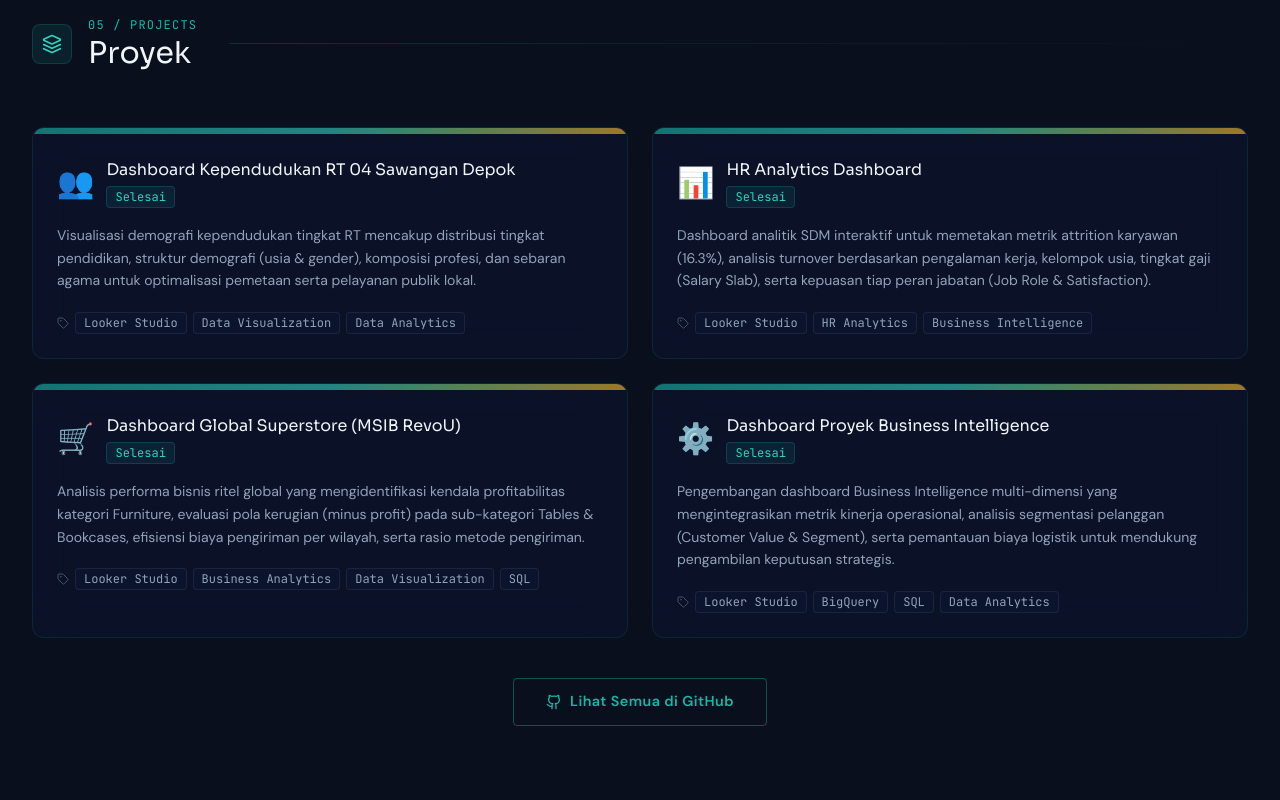
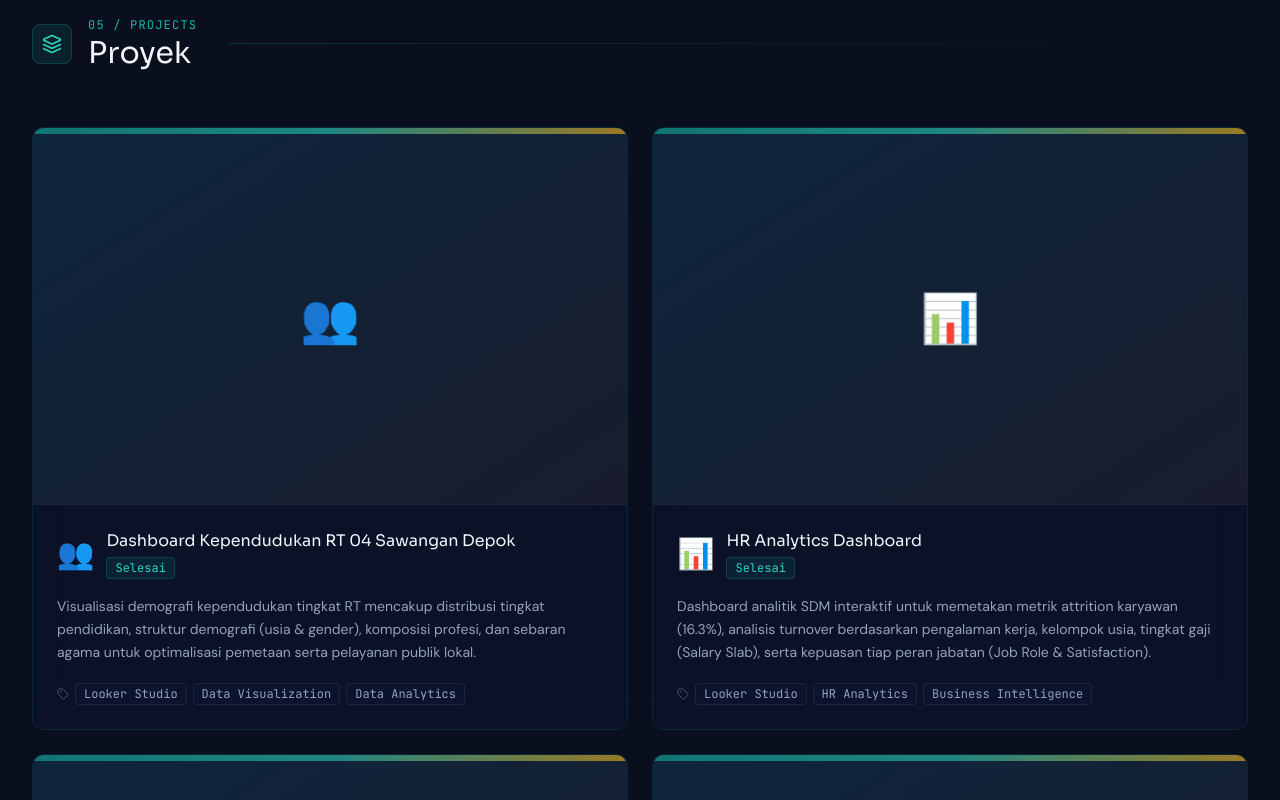
Before and after one commit to ashafamultazam/ashafa-portofolio, a React (Vite) app: page / in a window 1280 px wide. Shown: the part 3780-4580 px from the top of the page. Built offline with nearby package versions, Linux system fonts and the light colour scheme; no server answers; the database is empty.

Commit message:
update project

```diff
--- a/src/components/Navbar.jsx
+++ b/src/components/Navbar.jsx
@@ -9,7 +9,7 @@ const navItems = [
   { label: 'Pendidikan', href: '#education' },
   { label: 'Sertifikasi', href: '#certifications' },
   { label: 'Proyek', href: '#projects' },
-  { label: 'Pengalaman', href: '#Experience' },
+  { label: 'Pengalaman', href: '#experience' },
   { label: 'Kontak', href: '#contact' },
 ]
 
--- a/src/components/Projects.jsx
+++ b/src/components/Projects.jsx
@@ -1,6 +1,58 @@
+import { useState } from 'react'
 import { motion } from 'framer-motion'
-import { Layers, ExternalLink, Github, Tag } from 'lucide-react'
-import { PROJECTS } from '../data/portfolio'
+import { Layers, ExternalLink, Github, Tag, FileText } from 'lucide-react'
+import { PROJECTS, PERSONAL } from '../data/portfolio'
+
+const BASE = import.meta.env.BASE_URL
+
+// Pulls the file id out of a Google Drive link (…/d/FILE_ID/view or …?id=FILE_ID)
+const driveId = (url = '') =>
+  url.match(/\/d\/([\w-]+)/)?.[1] || url.match(/[?&]id=([\w-]+)/)?.[1] || null
+
+// 1) your own image in /public/previews (most reliable)
+// 2) otherwise Google's automatic thumbnail of the PDF's first page
+function previewSrc(project) {
+  if (project.preview) return `${BASE}previews/${project.preview}`
+  const id = driveId(project.link)
+  return id ? `https://drive.google.com/thumbnail?id=${id}&sz=w1000` : null
+}
+
+function Thumb({ project }) {
+  const [failed, setFailed] = useState(false)
+  const src = previewSrc(project)
+
+  return (
+    <div className="relative aspect-[16/10] overflow-hidden bg-navy-800 border-b border-slate-700/30">
+      {src && !failed ? (
+        <img
+          src={src}
+          alt={`Pratinjau PDF ${project.title}`}
+          loading="lazy"
+          onError={() => setFailed(true)}
+          className="w-full h-full object-cover object-top transition-transform duration-500 group-hover:scale-[1.03]"
+        />
+      ) : (
+        <div className="w-full h-full flex items-center justify-center text-5xl bg-gradient-to-br from-teal-500/10 to-amber-500/5">
+          {project.icon}
+        </div>
+      )}
+
+      {project.link && (
+        <>
+          <span className="absolute top-3 left-3 px-2 py-0.5 rounded glass font-mono text-[10px] text-teal-400">
+            PDF
+          </span>
+          <div className="absolute inset-0 flex items-end justify-end p-3 bg-gradient-to-t from-navy-900/70 via-transparent to-transparent opacity-0 group-hover:opacity-100 transition-opacity">
+            <span className="inline-flex items-center gap-1.5 px-3 py-1.5 rounded-md glass text-xs font-medium text-teal-300">
+              <FileText className="w-3.5 h-3.5" />
+              Buka PDF
+            </span>
+          </div>
+        </>
+      )}
+    </div>
+  )
+}
 
 export default function Projects() {
   return (
@@ -21,20 +73,33 @@ export default function Projects() {
         </div>
 
         <div className="grid sm:grid-cols-2 gap-6">
-          {PROJECTS.map((project, i) => (
-            <motion.div
+          {PROJECTS.map((project, i) => {
+            const Card = project.link ? motion.a : motion.div
+            const linkProps = project.link
+              ? {
+                  href: project.link,
+                  target: '_blank',
+                  rel: 'noreferrer',
+                  'aria-label': `Buka PDF ${project.title}`,
+                }
+              : {}
+
+            return (
+              <Card
                 key={project.title}
+                {...linkProps}
                 initial={{ opacity: 0, y: 30 }}
                 whileInView={{ opacity: 1, y: 0 }}
                 viewport={{ once: true }}
                 transition={{ delay: i * 0.1 }}
-              className="glass glass-hover card-lift rounded-xl border border-slate-700/30 overflow-hidden group"
+                className="block glass glass-hover card-lift rounded-xl border border-slate-700/30 overflow-hidden group focus-visible:outline focus-visible:outline-2 focus-visible:outline-teal-400"
               >
-              {/* Top visual bar */}
                 <div className="h-1.5 bg-gradient-to-r from-teal-500 via-teal-400 to-amber-400 opacity-60" />
 
+                <Thumb project={project} />
+
                 <div className="p-6">
-                <div className="flex items-start justify-between mb-4">
+                  <div className="flex items-start justify-between gap-3 mb-4">
                     <div className="flex items-center gap-3">
                       <span className="text-3xl">{project.icon}</span>
                       <div>
@@ -44,14 +109,9 @@ export default function Projects() {
                         </span>
                       </div>
                     </div>
-                  <div className="flex gap-2 opacity-0 group-hover:opacity-100 transition-opacity">
-                    <button className="w-8 h-8 glass rounded border border-slate-700/40 flex items-center justify-center text-slate-400 hover:text-teal-400 transition-colors">
-                      <Github className="w-3.5 h-3.5" />
-                    </button>
-                    <button className="w-8 h-8 glass rounded border border-slate-700/40 flex items-center justify-center text-slate-400 hover:text-teal-400 transition-colors">
-                      <ExternalLink className="w-3.5 h-3.5" />
-                    </button>
-                  </div>
+                    {project.link && (
+                      <ExternalLink className="w-4 h-4 mt-1 shrink-0 text-slate-600 group-hover:text-teal-400 transition-colors" />
+                    )}
                   </div>
 
                   <p className="text-slate-400 text-sm leading-relaxed mb-5">{project.description}</p>
@@ -65,18 +125,14 @@ export default function Projects() {
                     ))}
                   </div>
                 </div>
-            </motion.div>
-          ))}
+              </Card>
+            )
+          })}
         </div>
 
         {/* CTA */}
         <div className="text-center mt-10" data-aos="fade-up">
-          <a
-            href={`https://github.com/ashafamultazam`}
-            target="_blank"
-            rel="noreferrer"
-            className="btn-outline inline-flex"
-          >
+          <a href={PERSONAL.github} target="_blank" rel="noreferrer" className="btn-outline inline-flex">
             <Github className="w-4 h-4" />
             Lihat Semua di GitHub
           </a>
```
Lines whose indentation alone changed are shown as unchanged.
